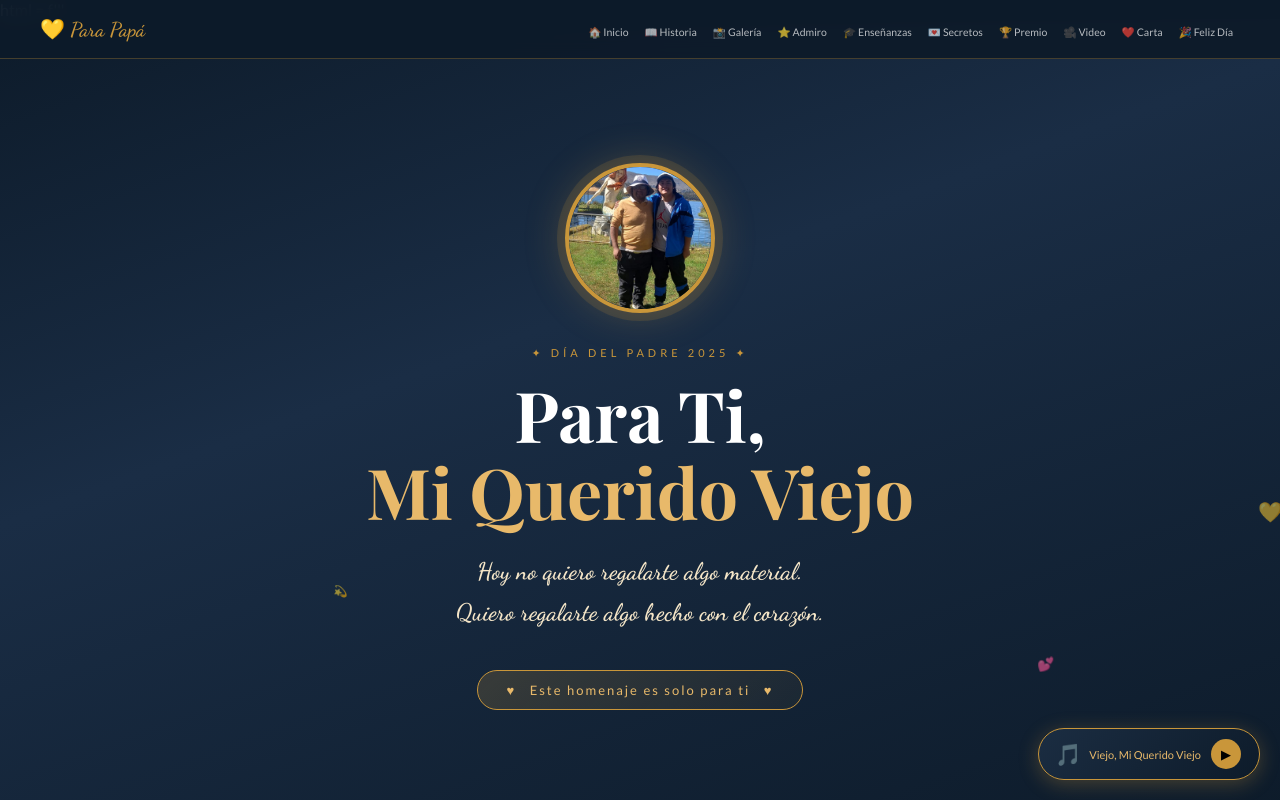
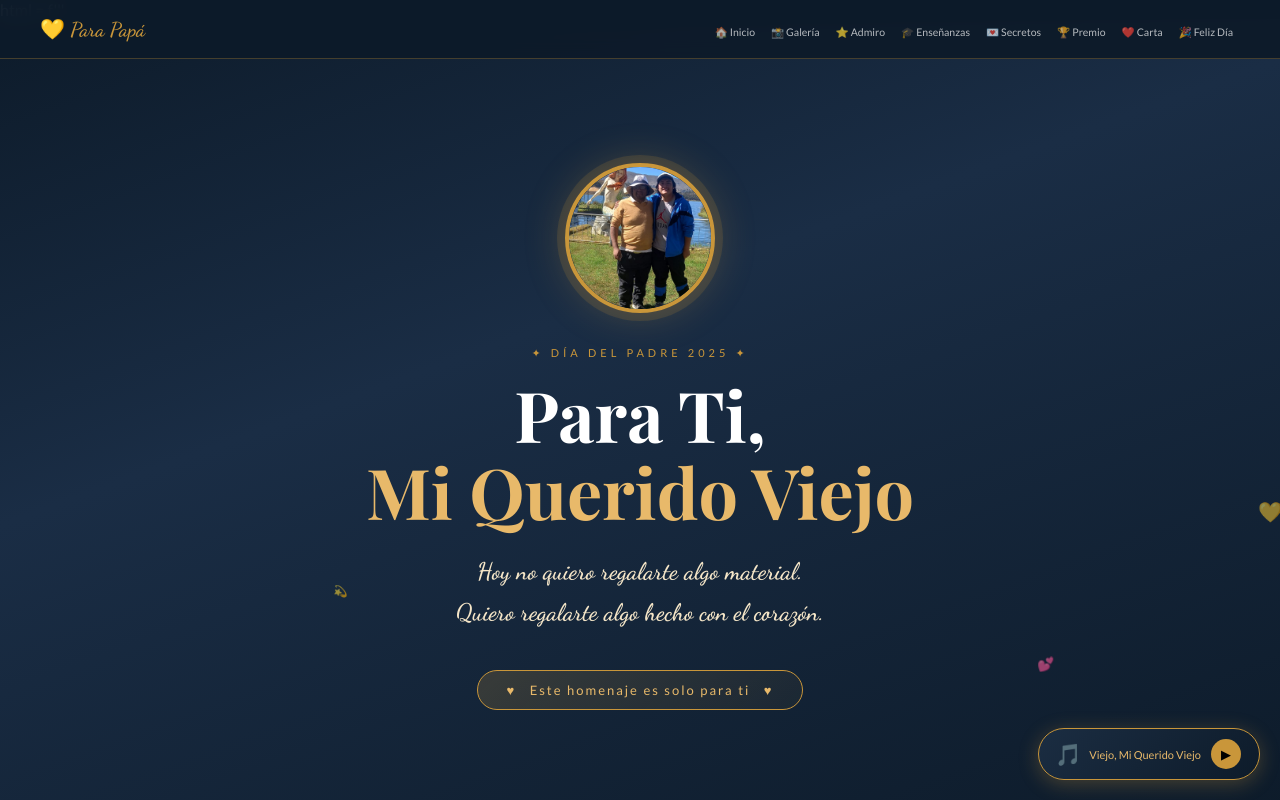
Before and after one commit to zahid09190/dia-del-padre, a plain HTML site: page index.html in a window 1280 px wide. Shown: the top 800 px of the page. Drawn offline with nearby package versions, Linux system fonts and the light colour scheme; a web font is replaced by a local one.

Commit message:
Update index.html

```diff
--- a/index.html
+++ b/index.html
@@ -27,13 +27,11 @@ html = f'''<!DOCTYPE html>
       <div class="nav-logo">💛 Para Papá</div>
       <ul class="nav-links">
         <li><a href="#inicio">🏠 Inicio</a></li>
-        <li><a href="#historia">📖 Historia</a></li>
         <li><a href="#galeria">📸 Galería</a></li>
         <li><a href="#admiro">⭐ Admiro</a></li>
         <li><a href="#ensenanzas">🎓 Enseñanzas</a></li>
         <li><a href="#secretos">💌 Secretos</a></li>
         <li><a href="#premio">🏆 Premio</a></li>
-        <li><a href="#video">🎥 Video</a></li>
         <li><a href="#carta">❤️ Carta</a></li>
         <li><a href="#final">🎉 Feliz Día</a></li>
       </ul>
```
